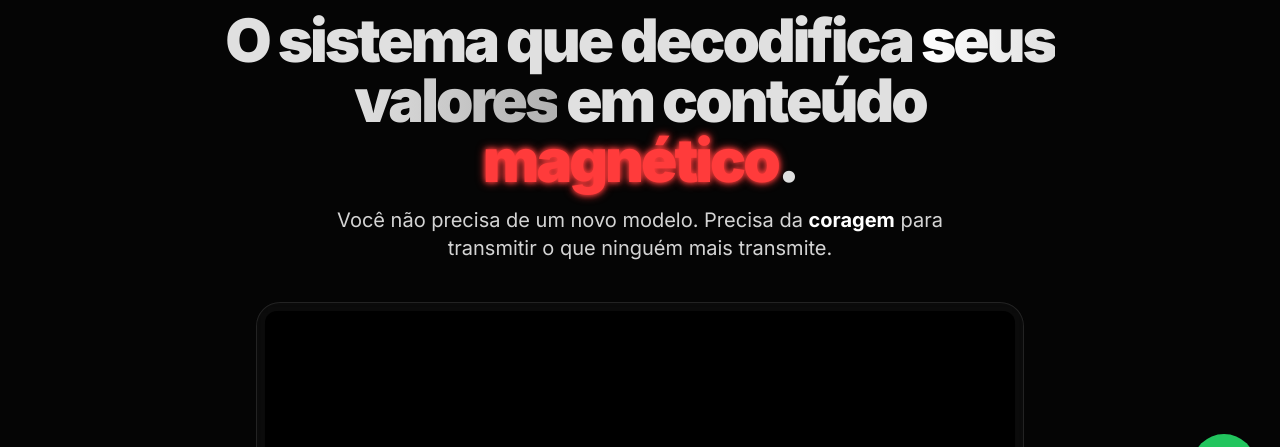
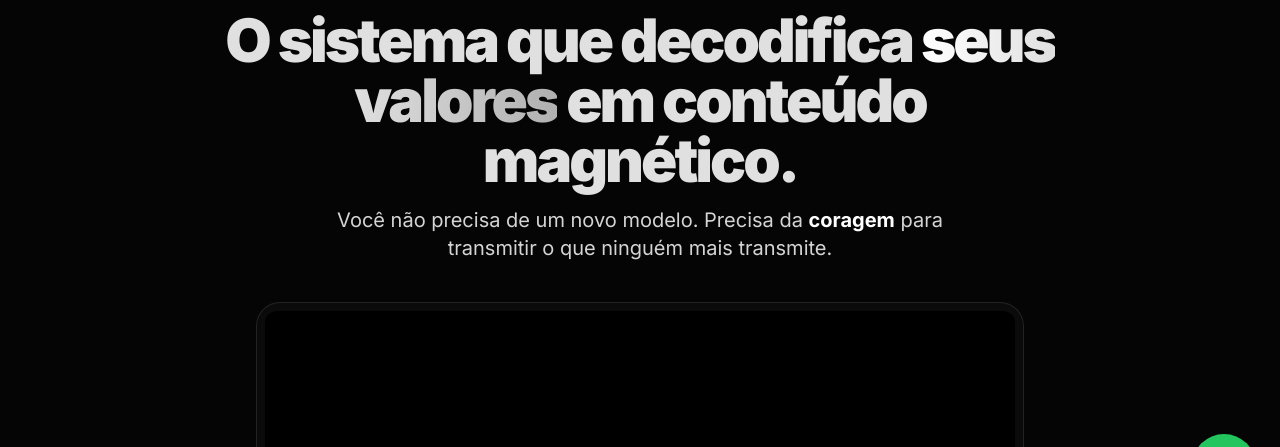
Before and after one commit to wallisonsantana/marketing-axiologico, a plain HTML site: page index.html in a window 1280 px wide. Shown: the part 278-725 px from the top of the page. Drawn offline with nearby package versions, Linux system fonts and the light colour scheme.

Commit message:
Update index.html

```diff
--- a/index.html
+++ b/index.html
@@ -84,7 +84,7 @@
         <section id="hero" class="text-center py-16 md:py-24">
             <img src="Logo-ac.png" alt="Logo Axiologia do Conteúdo" class="w-40 h-40 mx-auto mb-8">
             <h1 class="text-4xl md:text-6xl font-black tracking-tighter mb-4">
-                O sistema que decodifica <span class="gradient-text">seus valores</span> em conteúdo <span class="neon-red-text">magnético</span>.
+                O sistema que decodifica <span class="gradient-text">seus valores</span> em conteúdo <span class="red-text">magnético</span>.
             </h1>
             <p class="text-lg md:text-xl text-neutral-300 max-w-2xl mx-auto mb-10">
                 Você não precisa de um novo modelo. Precisa da <strong class="text-white">coragem</strong> para transmitir o que ninguém mais transmite.
```
